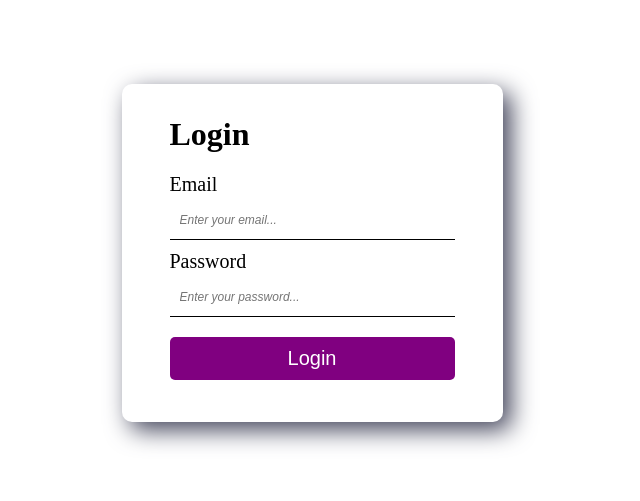
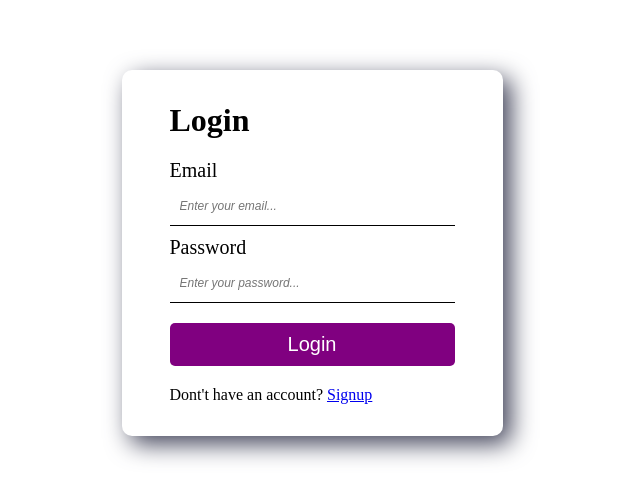
Before and after one commit to Amitdahiya08/AuthApp, a React (Vite) app in the folder frontend/: page /login in a window 1280 px wide. Shown: the part 147-648 px from the top of the page, without its empty margins (328-968 px from the left). Built offline with nearby package versions, Linux system fonts and the light colour scheme.

Commit message:
Update Login.jsx

```diff
--- a/frontend/src/pages/Login.jsx
+++ b/frontend/src/pages/Login.jsx
@@ -71,7 +71,7 @@ const Login = () => {
             />
           </div>
           <button type='submit'>Login</button>
-          {/* <span>Already have an account? <Link to="/login">Login</Link></span> */}
+         <span>Dont't have an account? <Link to="/signup">Signup</Link></span>
         </Form>
       </Formik>
       <ToastContainer />
```
